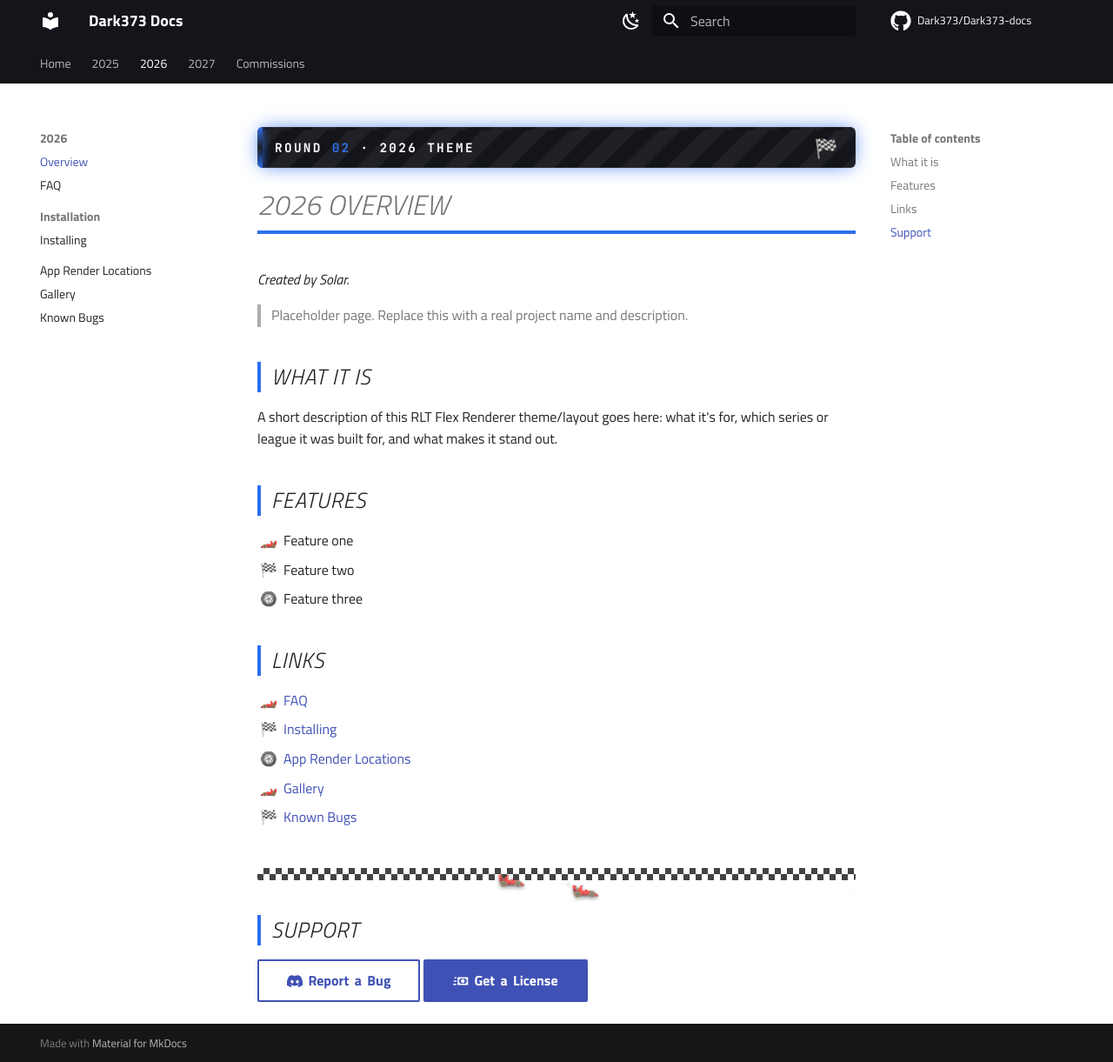
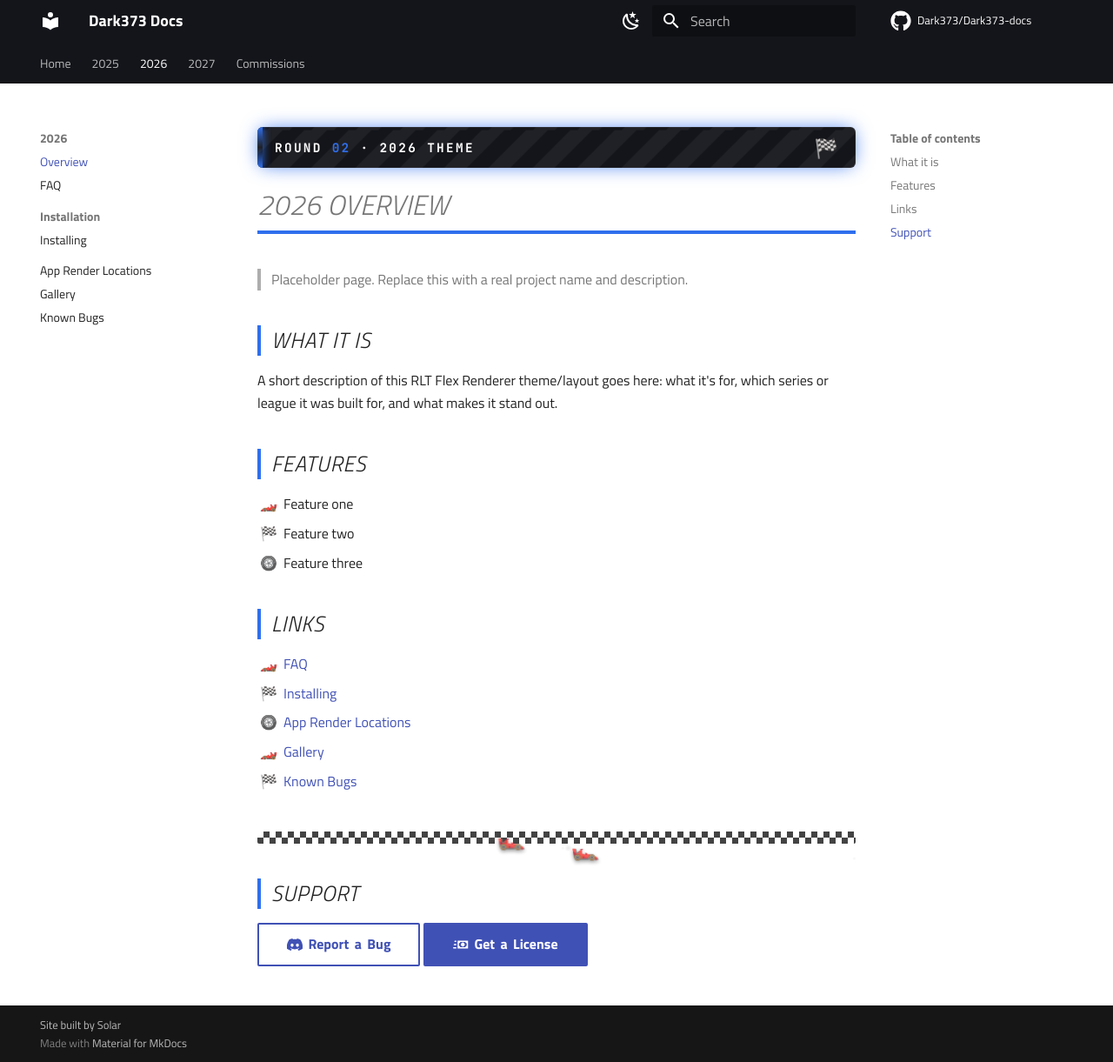
Before and after one commit to Dark373/Dark373-docs, an MkDocs documentation site: the page built from docs/project-1/index.md, in a window 1280 px wide and 1221 px high. Shown: the whole window at 87% size. Built offline with MkDocs 1.6.1 and Material for MkDocs 9.7.7, drawn with Linux system fonts in a browser that asks for light colours; comment, search, counter and statistics services are not loaded.

Commit message:
Credit Solar for building the site, in the footer
Solar built the documentation site itself, not the 2026 theme -
moved the credit out of the 2026 Overview page and into the
site-wide footer (mkdocs.yml copyright), which Material renders on
every page.

```diff
--- a/docs/project-1/index.md
+++ b/docs/project-1/index.md
@@ -4,8 +4,6 @@
 </div>
 
 # 2026 Overview {: .f1-title }
-
-*Created by Solar.*
 
 > Placeholder page. Replace this with a real project name and description.
 
--- a/mkdocs.yml
+++ b/mkdocs.yml
@@ -3,6 +3,7 @@ site_description: Documentation for Racing League Tool (RLT) Flex Renderer theme
 site_url: https://dark373.github.io/Dark373-docs/
 repo_name: Dark373/Dark373-docs
 repo_url: https://github.com/Dark373/Dark373-docs
+copyright: Site built by Solar
 
 theme:
   name: material
```
